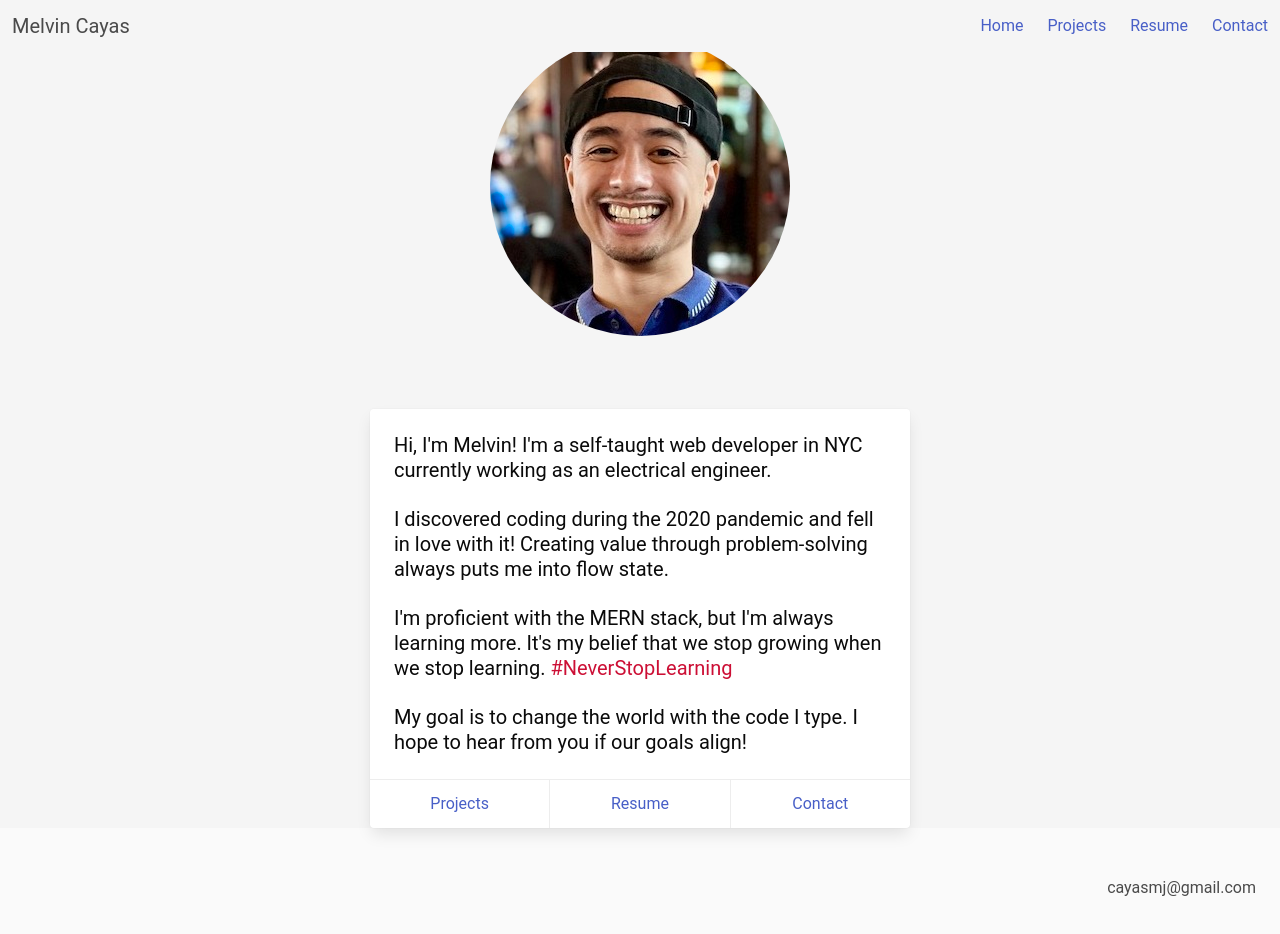
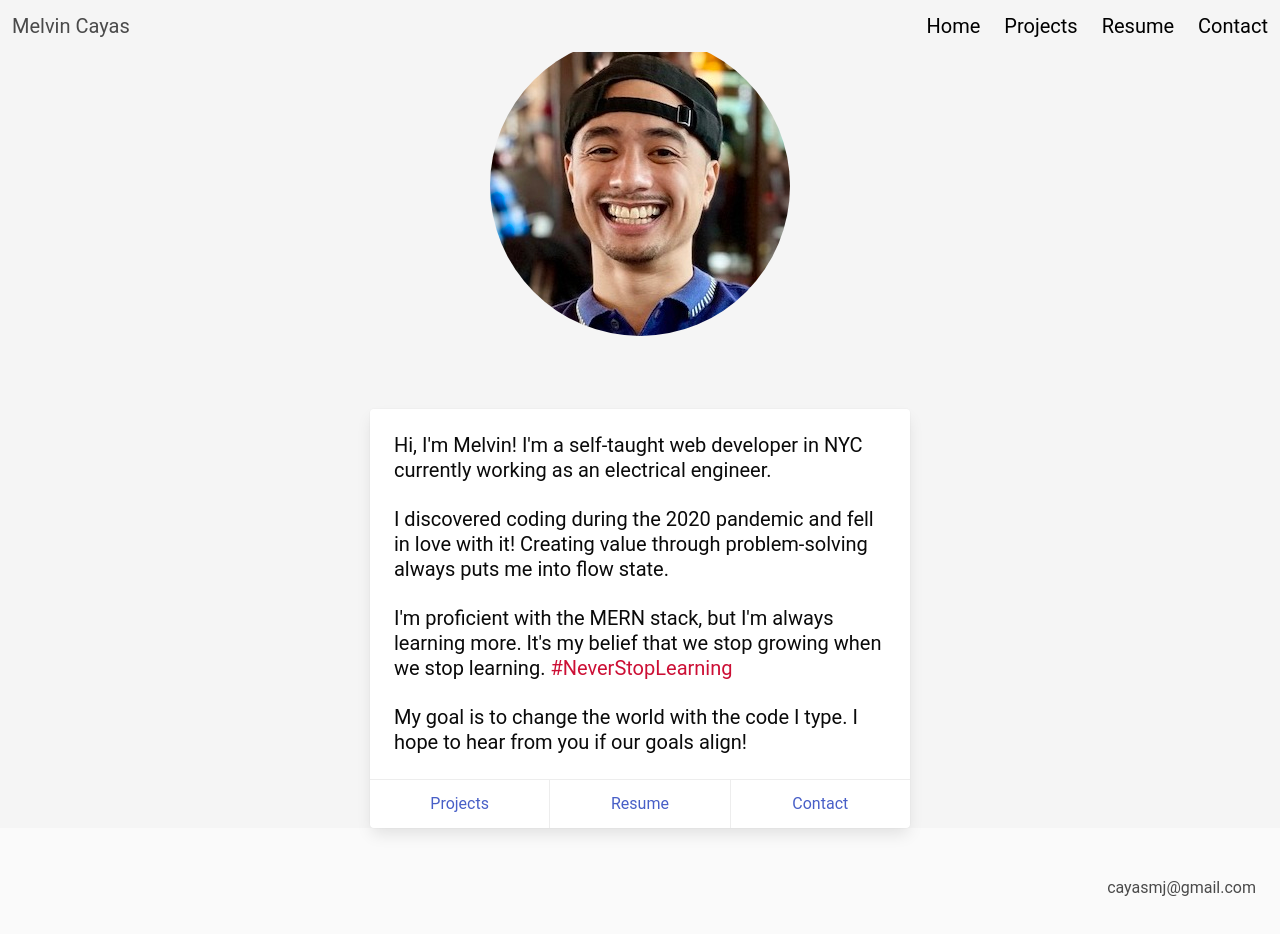
Before and after one commit to melvincayas/personal-website, a Next.js app: page / in a window 1280 px wide. Shown: the top 934 px of the page. Built offline with nearby package versions, Linux system fonts and the light colour scheme.

Commit message:
Fixed navbar links

```diff
--- a/components/UI/NavbarLinks.js
+++ b/components/UI/NavbarLinks.js
@@ -6,40 +6,26 @@ const NavbarLinks = () => {
 		<div className="navbar-menu" id="nav-links">
 			<div className="navbar-end">
 				<div className="navbar-item">
-					<Link
-						exact
-						className={`is-size-5 ${classes["nav-links"]}`}
-						activeClassName={classes.active}
-						href="/"
-					>
-						Home
+					<Link exact className={`is-size-5 ${classes["nav-links"]}`} href="/">
+						<a className={`is-size-5 ${classes["nav-links"]}`}>Home</a>
 					</Link>
 				</div>
 				<div className="navbar-item">
 					<Link
 						className={`is-size-5 ${classes["nav-links"]}`}
-						activeClassName={classes.active}
 						href="/projects"
 					>
-						Projects
+						<a className={`is-size-5 ${classes["nav-links"]}`}>Projects</a>
 					</Link>
 				</div>
 				<div className="navbar-item">
-					<Link
-						className={`is-size-5 ${classes["nav-links"]}`}
-						activeClassName={classes.active}
-						href="/resume"
-					>
-						Resume
+					<Link className={`is-size-5 ${classes["nav-links"]}`} href="/resume">
+						<a className={`is-size-5 ${classes["nav-links"]}`}>Resume</a>
 					</Link>
 				</div>
 				<div className="navbar-item">
-					<Link
-						className={`is-size-5 ${classes["nav-links"]}`}
-						activeClassName={classes.active}
-						href="/contact"
-					>
-						Contact
+					<Link className={`is-size-5 ${classes["nav-links"]}`} href="/contact">
+						<a className={`is-size-5 ${classes["nav-links"]}`}>Contact</a>
 					</Link>
 				</div>
 			</div>
```
